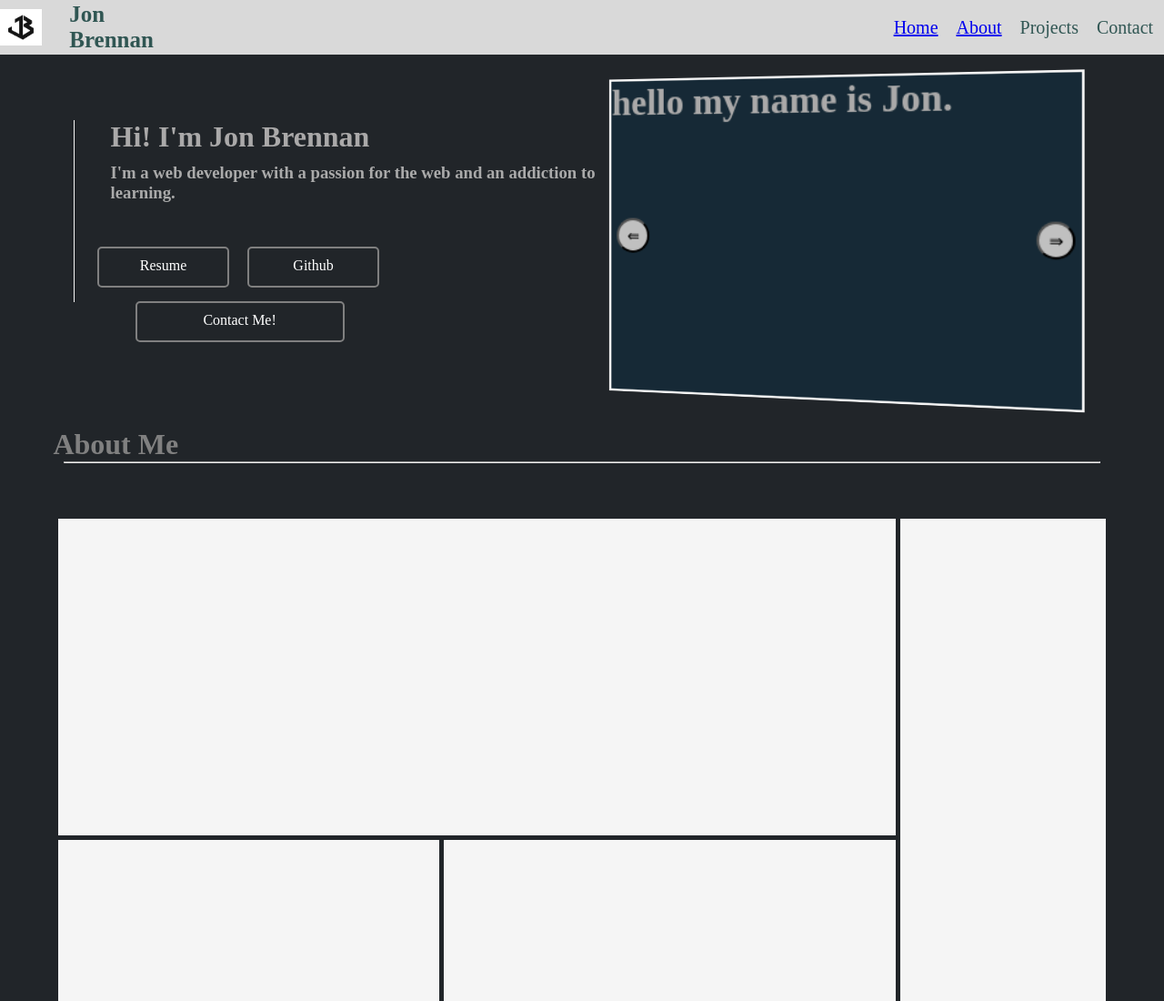
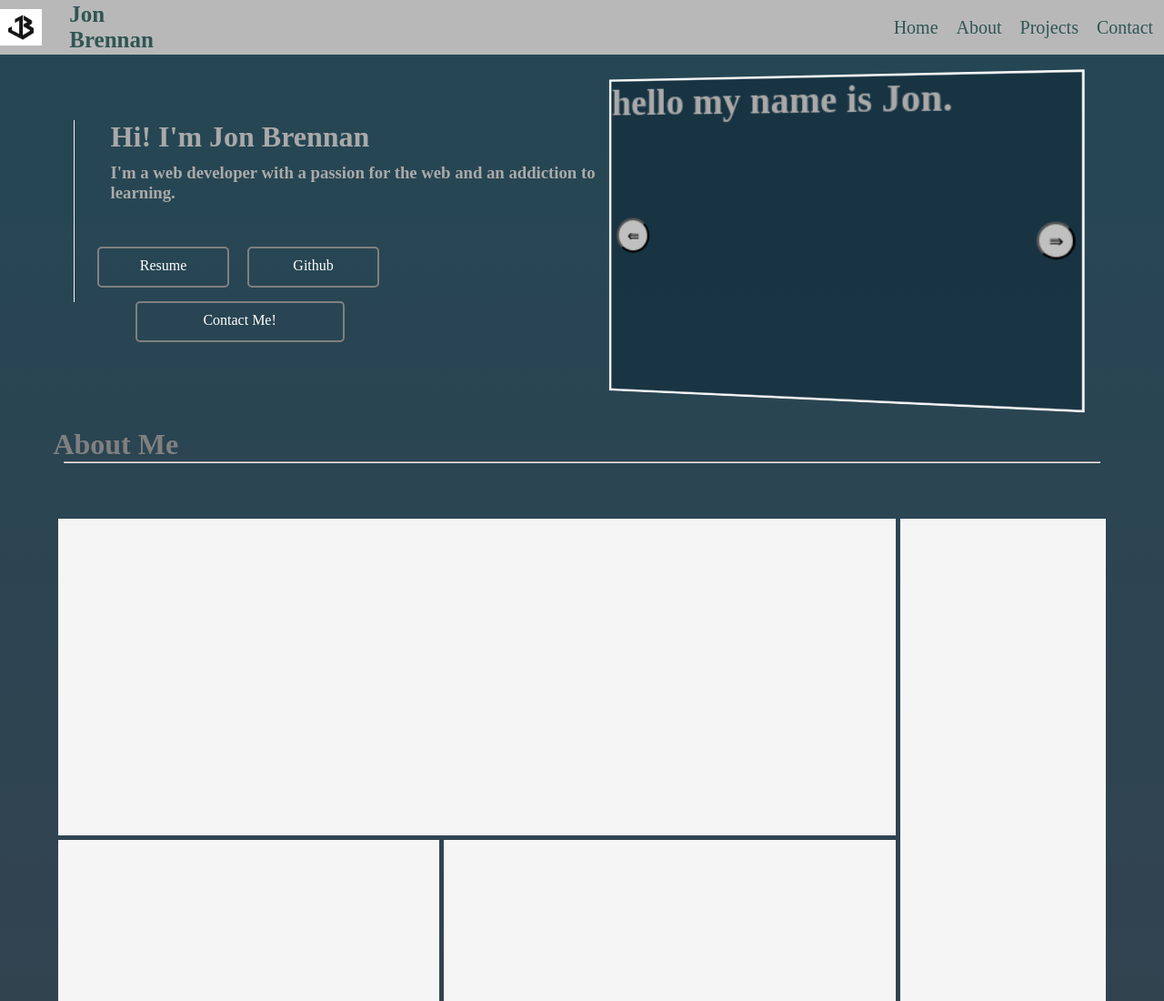
Before and after one commit to CodeDog3/Portfolio2, a plain HTML site: page index.html in a window 1280 px wide. Shown: the top 1100 px of the page at 91% size. Drawn offline with Linux system fonts and the light colour scheme.

Commit message:
playing around with colors and gradients

```diff
--- a/index.html
+++ b/index.html
@@ -16,11 +16,10 @@
         </div>
 
         <div class="navigation">
-            <a href="#intro" class = "home-btn">Home</a>
-            <a href="#about" class = "about-btn">About</a>
-            <!-- <div class="about-btn">About</div> -->
-            <div class="projects-btn">Projects</div>
-            <div class="contact-btn">Contact</div>
+            <a href="#intro" class = "home-btn link">Home</a>
+            <a href="#about" class = "about-btn link">About</a>
+            <a href="#projects" class = "projects-btn link">Projects</a>
+            <a href="#contact" class = "contact-btn link">Contact</a>
             <span></span>
             <div class="github"><a href="https://github.com/CodeDog3"><img src="images/github.webp" alt="github"></a></div>
         </div>
@@ -28,7 +27,9 @@
 </nav>
 
 <body>
-    <div class="body-wrapper">
+    <div class="body-wrapper-wrapper">
+    <div class="body-wrapper" id= "intro">
+
 
         <div class="intro">
 
@@ -73,14 +74,14 @@
                 </div>
             </div>
 
-            <div class="intro-end">
+            <div class="intro-end" id = "about">
                 <h1>About Me</h1>
                 <hr>
             </div>
 
         </div>
 
-        <div class="about" id="about">
+        <div class="about" >
             <div class="about-wrapper">
 
                 <div class="box1"></div>
@@ -93,7 +94,7 @@
 
 
 
-            <div class="about-end">
+            <div class="about-end" id = "projects">
                 <h1>Projects</h1>
                 <hr>
             </div>
@@ -135,7 +136,7 @@
         </div>
 
 
-        <div class="contact">
+        <div class="contact" id = "contact">
             <div class="contact-flex">
 
                     <form action="https://formsubmit.co/jonbrennan800@gmail.com" method = "post">
@@ -173,6 +174,7 @@
 
 
     </div>
+</div>
 
 </body>
 <script src="index.js"></script>
--- a/style.css
+++ b/style.css
@@ -10,7 +10,8 @@
     display: flex;
     justify-content: space-around;
     align-items: center;
-    background-color: #d9d9d9;
+    /* background-color: #d9d9d9; */
+    background-color: #b8b8b8;
     gap: 800px;
 }
 
@@ -60,11 +61,20 @@ nav{
     width:100%;
     z-index: 10;
 }
+.link{
+    text-decoration: none;
+    color: #305653;
+
+}
 /**************************************************/
 
 /**************************************************/
 body{
-    background-color: #212529;
+    background: linear-gradient(to bottom, #33ccff 0%, #ff99cc 100%);
+
+}
+.body-wrapper-wrapper{
+    background-color: #212529cb;
 }
 
 
```
